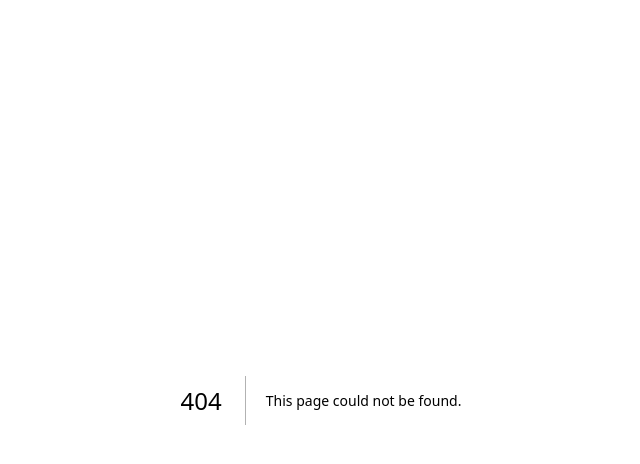
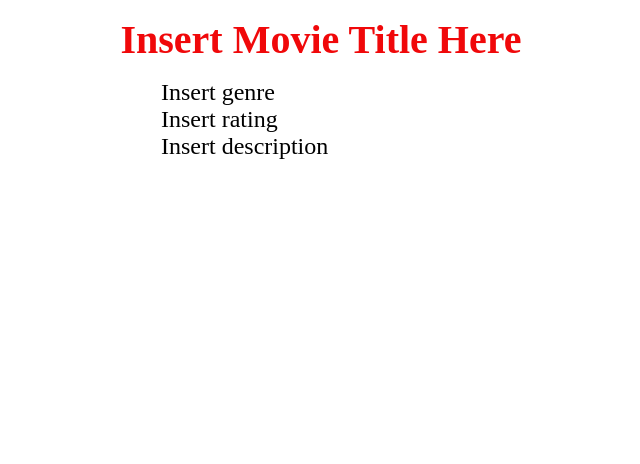
Before and after one commit to smmathen/reel-deal, a Next.js app: page /details in a window 1280 px wide. Before the commit this address had no page. Shown: the top 464 px of the page, without its empty margins (319-959 px from the left). Built offline with nearby package versions, Linux system fonts and the light colour scheme.

Commit message:
movie details page

```diff
--- a/package.json
+++ b/package.json
@@ -14,6 +14,7 @@
     "next": "13.2.3",
     "react": "18.2.0",
     "react-dom": "18.2.0",
+    "react-youtube": "^10.1.0",
     "socket.io": "^4.6.1"
   }
 }
--- /dev/null
+++ b/src/pages/details.js
@@ -0,0 +1,40 @@
+import React from "react";
+import YouTube from "react-youtube";
+
+export default class Details
+extends React.Component {
+    render() {
+        const opts = {
+        height: "400vh",
+        width: "700vh",
+        playerVars: {
+            autoplay: 1,
+        },
+        };
+
+        return (
+        <div style = {{position: "absolute", right: "0px", left: "0px", top: "0px", bottom: "0px", backgroundColor: "white", }}>
+            <h3 style = {{fontSize: "5vh", textAlign: "center", margin: "2vh", color: "#F0080A"}}> Insert Movie Title Here </h3>
+            <div style = {{marginLeft: "auto", marginRight: "auto", width: "100vh"}}>
+                <YouTube videoId="Md6Dvxdr0AQ"
+                    opts={opts} onReady={this._onReady} />
+            </div>
+            <div style = {{fontSize: "3vh", marginTop: "2vh", width: "100vh", marginLeft: "60vh"}}>
+                <p>
+                    Insert genre
+                </p>
+                <p>
+                    Insert rating
+                </p>
+                <p>
+                    Insert description
+                </p>
+            </div>
+        </div>
+        );
+    }
+
+    _onReady(event) {
+        event.target.pauseVideo();
+    }
+}
```
Also changed, not shown: src/components/Logo.js (+0 -10 lines), 1 other file (tests, documents, lock files or other folders).
